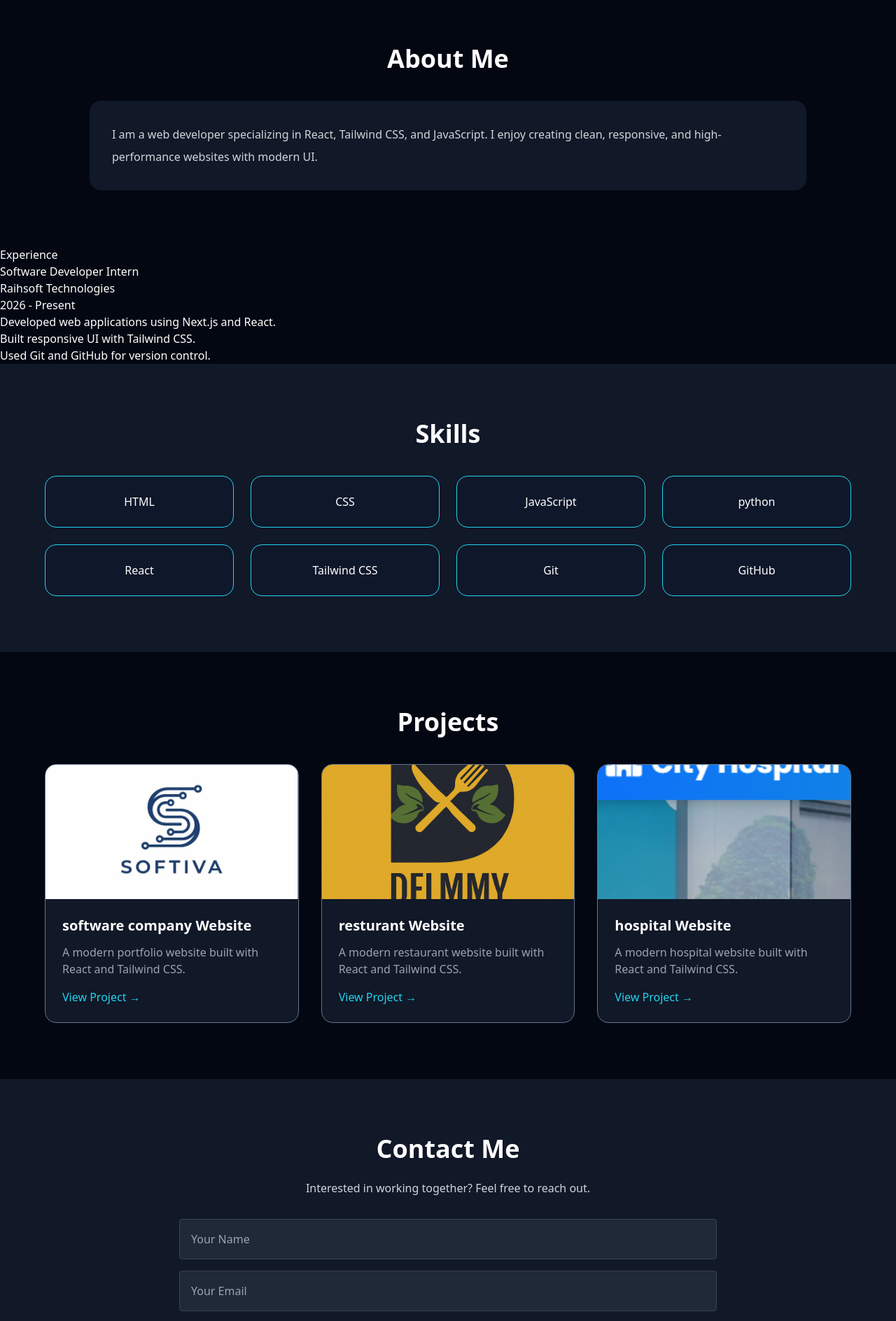
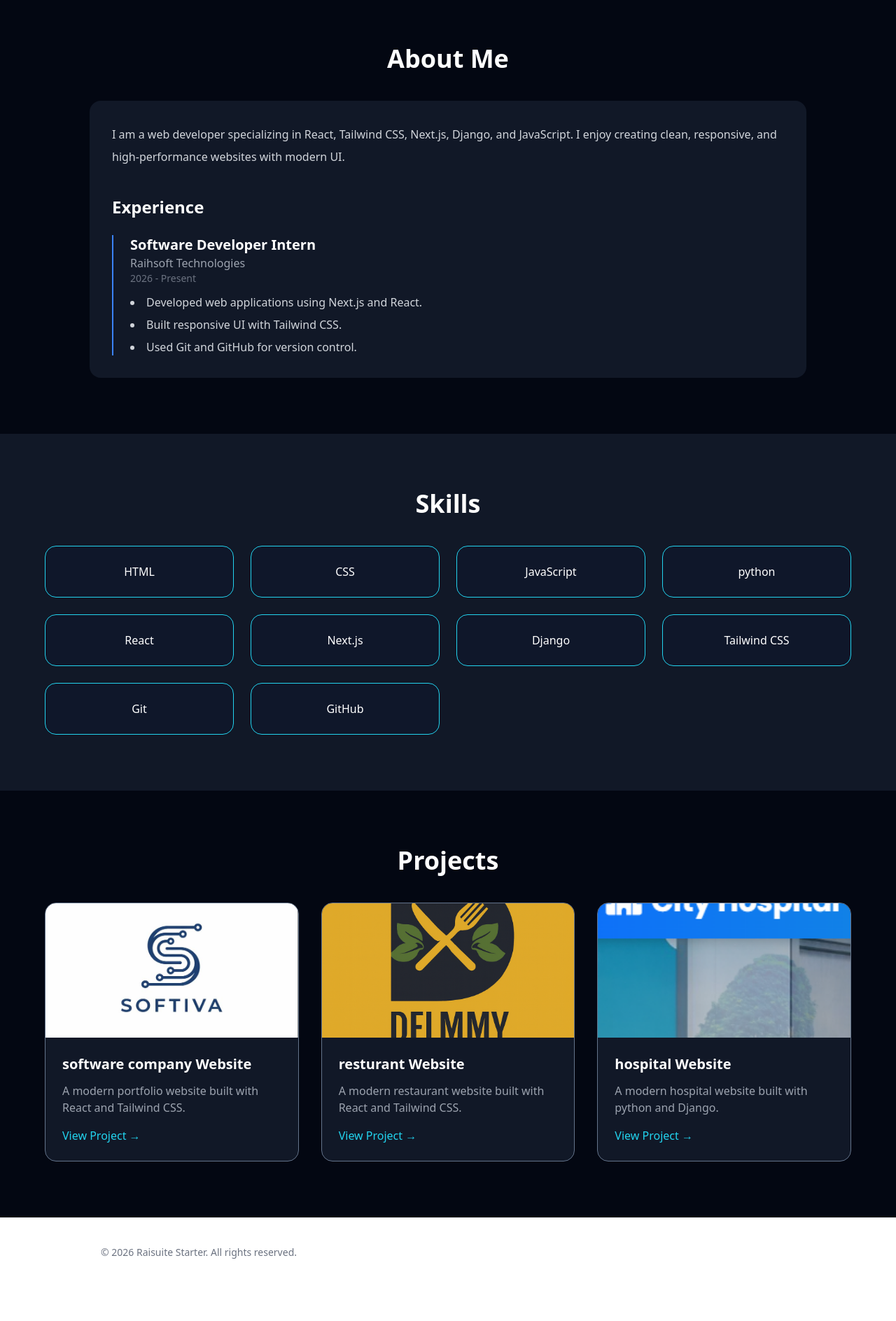
Before and after one commit to Sahla1138/MyPortfolio, a Next.js app: page / in a window 1280 px wide. Shown: the part 880-2768 px from the top of the page at 70% size. After the commit the page ends 2720 px from the top, so only its background shows below. Built offline with nearby package versions, Linux system fonts and the light colour scheme.

Commit message:
Update contact page

```diff
--- a/src/app/contact/page.tsx
+++ b/src/app/contact/page.tsx
@@ -51,9 +51,10 @@ export default function ContactPage() {
   }
 
   return (
-    <div className="space-y-6" id="contact" aria-labelledby="contact-heading">
-      <h2 className="text-2xl font-semibold">Contact Us</h2>
-      <p>Send an enquiry. This posts to the multi-tenant contact endpoint and will eventually forward to Raisuite ERP.</p>
+    <div className=" py-20 px-6 bg-gray-900" id="contact" aria-labelledby="contact-heading">
+      <div className="max-w-2xl mx-auto">
+      <h2 className="text-4xl text-white font-bold mb-6">Contact Us</h2>
+      <p className="text-gray-300 mb-8">Send an enquiry. This posts to the multi-tenant contact endpoint and will eventually forward to Raisuite ERP.</p>
       {status === 'success' && <Alert type="success" message="Enquiry submitted successfully." />}
       {status === 'error' && <Alert type="error" message={errorMessage || 'Failed to submit.'} />}
 
@@ -63,30 +64,31 @@ export default function ContactPage() {
         aria-describedby="form-help"
         noValidate
       >
-        <TextField
+        <TextField className="w-full p-4 rounded bg-gray-800 border border-gray-700"
           label="Name"
           {...form.register('name')}
           error={form.formState.errors.name?.message}
         />
-        <TextField
+        <TextField className="w-full p-4 rounded bg-gray-800 border border-gray-700"
           label="Email"
           type="email"
           {...form.register('email')}
           error={form.formState.errors.email?.message}
         />
-        <TextArea
+        <TextArea className="w-full p-4 rounded bg-gray-800 border border-gray-700"
           label="Message"
           rows={5}
           {...form.register('message')}
           error={form.formState.errors.message?.message}
         />
-        <Button type="submit" disabled={form.formState.isSubmitting}>
+        <Button className="bg-gradient-to-r from-cyan-400 via-blue-500 to-purple-500 text-white px-6 py-3 rounded-lg font-semibold hover:scale-105 transition" type="submit" disabled={form.formState.isSubmitting}>
           {form.formState.isSubmitting ? 'Submitting...' : 'Submit'}
         </Button>
         <div id="form-help" className="text-xs text-gray-500">
           We will respond as soon as possible. Please do not include sensitive credentials.
         </div>
       </form>
+      </div>
     </div>
   );
 }
--- a/src/app/globals.css
+++ b/src/app/globals.css
@@ -51,3 +51,6 @@ input, textarea {
 html {
   scroll-behavior: smooth;
 }
+label {
+  @apply block mb-2 font-semibold text-white;
+}
--- a/src/app/page.tsx
+++ b/src/app/page.tsx
@@ -10,7 +10,8 @@ export default function HomePage() {
               "JavaScript",
               "python",
               "React",
-
+              "Next.js",
+              "Django",
               "Tailwind CSS",
               "Git",
               "GitHub",
@@ -32,7 +33,7 @@ export default function HomePage() {
   },
   {
     title: "hospital Website",
-    description: "A modern hospital website built with React and Tailwind CSS.",
+    description: "A modern hospital website built with python and Django.",
     image: "cityhospital.png",
     github: "https://github.com/yourusername/hospital-website",
   },
@@ -68,7 +69,7 @@ const experiences = [
 />
 </div>
         <h1 className="text-5xl md:text-7xl font-bold mb-4">
-         Hi, I&apos;m <span>Sahla sahanas</span>
+         Hi, I&apos;m <span className=" bg-gradient-to-r from-cyan-400 via-blue-500 to-purple-500 bg-clip-text text-transparent">Sahla sahanas</span>
         </h1>
         <p className="text-xl text-gray-300 max-w-2xl mb-6">
           Frontend Developer passionate about building modern,
@@ -96,32 +97,51 @@ const experiences = [
       About Me
     </h2>
 
-          <div className="bg-gray-900 p-8 rounded-2xl">
+    <div className="bg-gray-900 p-8 rounded-2xl space-y-10">
+      {/* About Content */}
+      <div>
         <p className="text-gray-300 leading-8">
-              I am a web developer specializing in React,
-              Tailwind CSS, and JavaScript. I enjoy creating clean,
+          I am a web developer specializing in React, Tailwind CSS,
+          Next.js, Django, and JavaScript. I enjoy creating clean,
           responsive, and high-performance websites with modern UI.
         </p>
       </div>
-        </div>
-      </section>
 
-       <section id="experience">
-  <h2>Experience</h2>
+      {/* Experience Content */}
+      <div>
+        <h3 className="text-2xl font-semibold mb-6 text-white">
+          Experience
+        </h3>
 
+        <div className="space-y-8">
           {experiences.map((exp, index) => (
-    <div key={index}>
-      <h3>{exp.role}</h3>
-      <p>{exp.company}</p>
-      <p>{exp.duration}</p>
+            <div
+              key={index}
+              className="border-l-2 border-blue-500 pl-6"
+            >
+              <h4 className="text-xl font-semibold text-white">
+                {exp.role}
+              </h4>
 
-      <ul>
+              <p className="text-gray-400">
+                {exp.company}
+              </p>
+
+              <p className="text-sm text-gray-500 mb-3">
+                {exp.duration}
+              </p>
+
+              <ul className="list-disc list-inside text-gray-300 space-y-2">
                 {exp.description.map((item, i) => (
                   <li key={i}>{item}</li>
                 ))}
               </ul>
             </div>
           ))}
+        </div>
+      </div>
+    </div>
+  </div>
 </section>
 
       {/* Skills Section */}
@@ -202,42 +222,6 @@ const experiences = [
         </div>
       </section>
 
-
-
-      {/* Contact Section */}
-      <section id="contact1" className="py-20 px-6 bg-gray-900">
-        <div className="max-w-3xl mx-auto text-center">
-          <h2 className="text-4xl font-bold mb-6">Contact Me</h2>
-
-          <p className="text-gray-300 mb-8">
-            Interested in working together? Feel free to reach out.
-          </p>
-
-          <form className="space-y-4">
-            <input
-              type="text"
-              placeholder="Your Name"
-              className="w-full p-4 rounded bg-gray-800 border border-gray-700"
-            />
-
-            <input
-              type="email"
-              placeholder="Your Email"
-              className="w-full p-4 rounded bg-gray-800 border border-gray-700"
-            />
-
-            <textarea
-              rows={5}
-              placeholder="Your Message"
-              className="w-full p-4 rounded bg-gray-800 border border-gray-700"
-            ></textarea>
-
-            <button className="bg-gradient-to-r from-cyan-400 via-blue-500 to-purple-500 text-white px-8 py-3 rounded-lg font-semibold hover:scale-105 transition">
-              Send Message
-            </button>
-          </form>
-        </div>
-      </section>
     </main>
   );
 }
--- a/src/components/Navbar.tsx
+++ b/src/components/Navbar.tsx
@@ -12,7 +12,6 @@ export default function Navbar() {
   { name: "About", href: "#about", id: "about" },
   { name: "Skills", href: "#skills", id: "skills" },
   { name: "Projects", href: "#projects", id: "projects" },
-  { name: "Contact", href: "#contact", id: "contact" },
   ];
 
   return (
@@ -49,7 +48,7 @@ export default function Navbar() {
 
         {/* Desktop CTA */}
         <a
-          href="#contact"
+          href="/contact"
           className="hidden md:block px-5 py-2.5 rounded-xl bg-gradient-to-r from-cyan-500 to-purple-600 text-white font-medium hover:scale-105 transition-all duration-300"
         >
           Hire Me
@@ -80,7 +79,7 @@ export default function Navbar() {
             ))}
 
             <a
-              href="#contact"
+              href="/contact"
               onClick={() => setIsOpen(false)}
               className="px-5 py-2.5 rounded-xl bg-gradient-to-r from-cyan-500 to-purple-600 text-white"
             >
```
Lines whose indentation alone changed are shown as unchanged.
